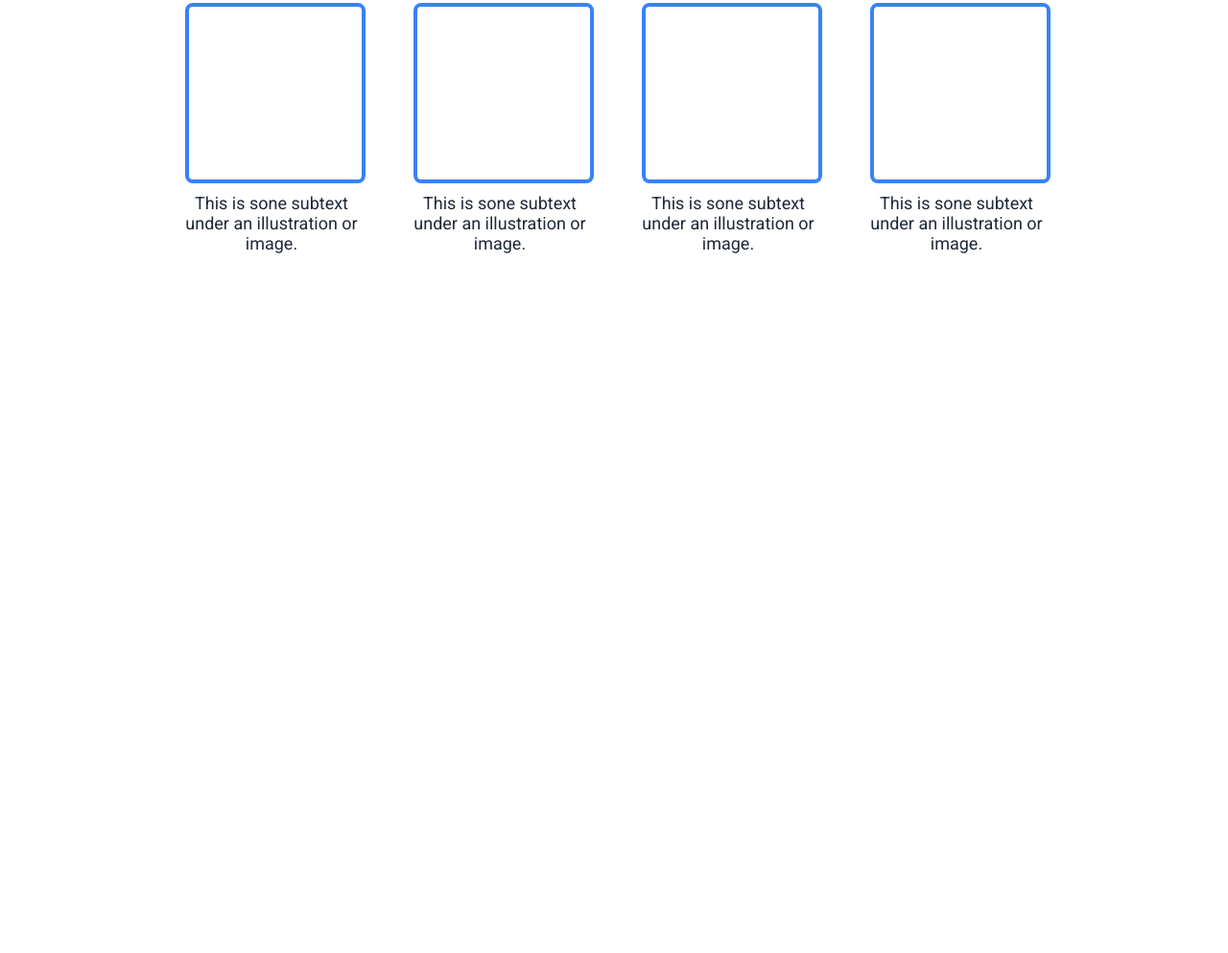
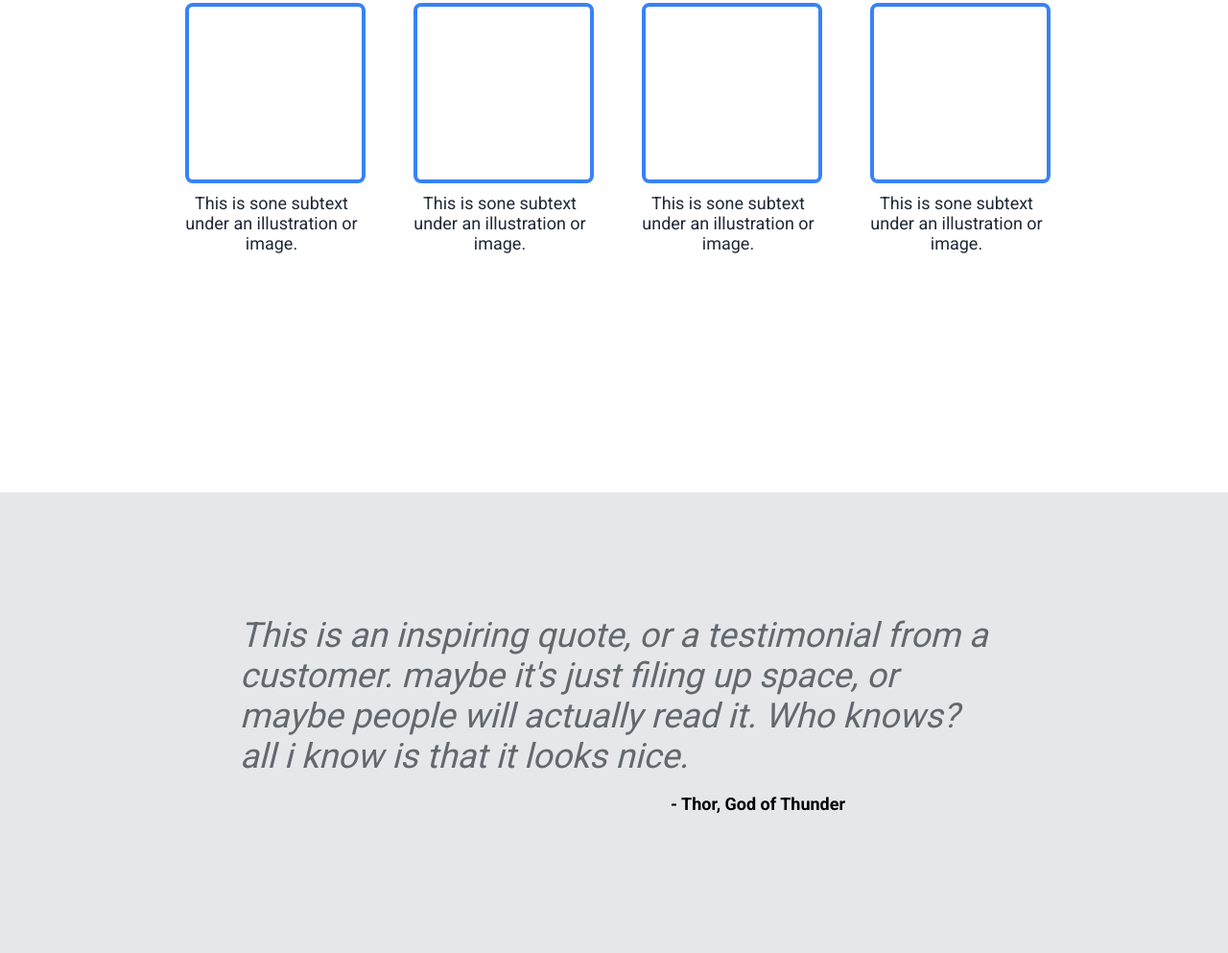
Before and after one commit to Lutambwe186/TOP-landing-page, a plain HTML site: page index.html in a window 1280 px wide. Shown: the part 775-1768 px from the top of the page at 96% size. Before the commit the page ends 1288 px from the top, so only its background shows below. Drawn offline with Linux system fonts and the light colour scheme.

Commit message:
Add the html and css of the third section

```diff
--- a/index.html
+++ b/index.html
@@ -47,6 +47,9 @@
             </div>
         </div>
     </div>
-
+    <div class="section-three">
+        <p class="quote">This is an inspiring quote, or a testimonial from a customer. maybe it's just filing up space, or maybe people will actually read it. Who knows? all i know is that it looks nice.</p>
+        <p class="by">- Thor, God of Thunder</p>
+    </div>
 </body>
 </html>
--- a/style.css
+++ b/style.css
@@ -2,11 +2,15 @@
 /*first part*/
 body{
     /*background-color: #1f2937;*/
+    flex: 1;
     margin: 0px;
     font-family: roboto;
 }
 .container-one{
     height: 80vh;
+    display: flex;
+    flex-direction: column;
+    flex: auto;
     background-color: #1f2937;
    /* margin: -8px;
     padding: 0px;*/
@@ -113,3 +117,32 @@ a{
     font-size: 18px;
     color: #1f2937;
   }
+  /*section thre*/
+  .section-three{
+    background-color: #e5e7eb;
+    height: 60vh;
+    display: flex;
+    flex-direction: column;
+    justify-content: center;
+    align-items: center;
+
+
+  }
+  .quote{
+    display: flex;
+    font-size: 36px;
+    font-style: italic;
+    font-weight:lighter;
+    color: #63686e;
+    justify-content: center;
+    align-items: center;
+    margin: 0px 250px 0px 250px;
+
+  }
+  .by{
+    display: flex;
+    justify-content: right;
+    font-size: 18px;
+    font-weight: bold;
+    margin-left: 300px;
+  }
```
